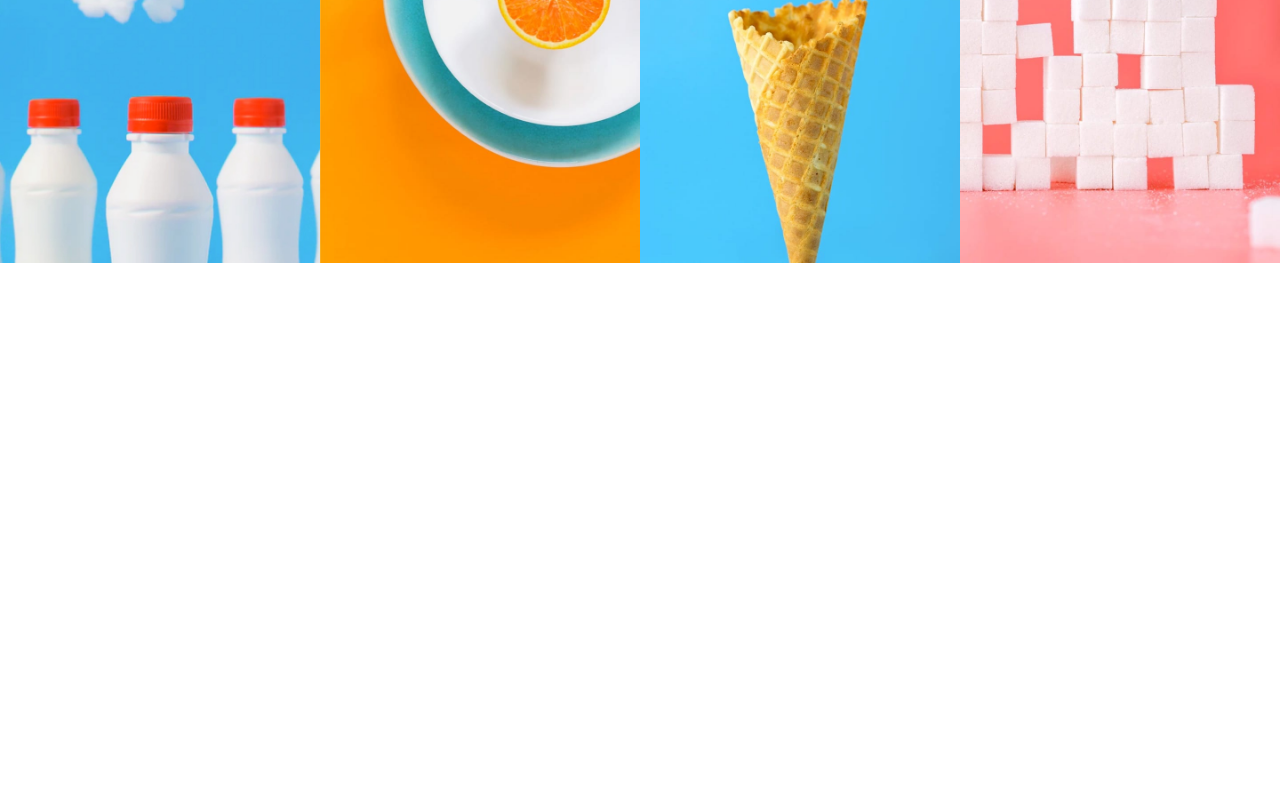
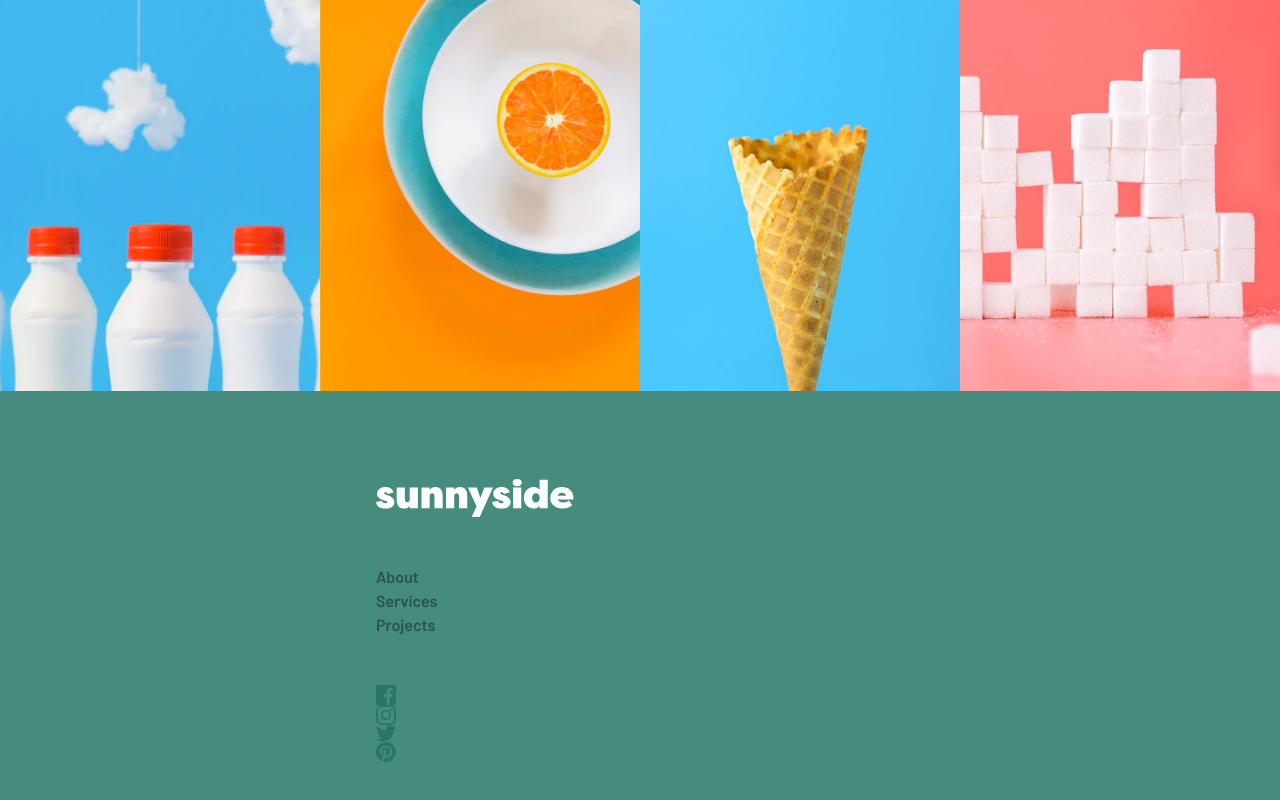
Before and after one commit to JacobJax/sunnyside, a React (Vite) app: page / in a window 1280 px wide. Shown: the part 4857-5657 px from the top of the page. Before the commit the page ends 5120 px from the top, so only its background shows below. Built offline with nearby package versions, Linux system fonts and the light colour scheme.

Commit message:
build footer

```diff
--- a/src/App.jsx
+++ b/src/App.jsx
@@ -5,6 +5,7 @@ import About from './components/About'
 import Services from './components/Services'
 import Testimonial from './components/Testimonial'
 import Projects from './components/Projects'
+import Footer from './components/Footer'
 
 function App() {
 
@@ -18,6 +19,7 @@ function App() {
       <Services />
       <Testimonial />
       <Projects />
+      <Footer />
     </>
   )
 }
--- /dev/null
+++ b/src/components/Footer.css
@@ -0,0 +1,22 @@
+footer {
+   background-color: var(--dark-moderate-cyan);
+}
+#footer-container {
+   padding: 4rem;
+   display: flex;
+   flex-direction: column;
+   align-items: center;
+}
+#footer-container div {
+   padding: 1.5rem;
+   width: 100%;
+   max-width: 36rem;
+}
+#footer-logo img{
+   fill: var(--dark-desaturated-cyan);
+   height: 2.4rem;
+}
+#footer-links {
+   font-family: 'Barlow', sans-serif;
+   color: var(--dark-desaturated-cyan);
+}
--- /dev/null
+++ b/src/components/Footer.jsx
@@ -0,0 +1,33 @@
+import './Footer.css'
+import Logo from '../assets/images/logo.svg'
+import FacebookIcon from '../assets/images/icon-facebook.svg'
+import InstaIcon from '../assets/images/icon-instagram.svg'
+import PinIcon from '../assets/images/icon-pinterest.svg'
+import TwitterIcon from '../assets/images/icon-twitter.svg'
+
+export default function Footer() {
+   return (
+      <footer>
+         <div id='footer-container' className="container text-center">
+            <div id="footer-logo" className='grid place-items-center'>
+               <img src={Logo} alt="Logo image" />
+            </div>
+            <div id="footer-links">
+               <ul className='flex justify-between'>
+                  <li><a href="#" className='text-xl'>About</a></li>
+                  <li><a href="#" className='text-xl'>Services</a></li>
+                  <li><a href="#" className='text-xl'>Projects</a></li>
+               </ul>
+            </div>
+            <div id="social-links">
+               <ul className='flex justify-between'>
+                  <li><a href="#"><img src={FacebookIcon} alt="Facebook icon" /></a></li>
+                  <li><a href="#"><img src={InstaIcon} alt="Instagram icon" /></a></li>
+                  <li><a href="#"><img src={TwitterIcon} alt="Twitter icon" /></a></li>
+                  <li><a href="#"><img src={PinIcon} alt="Pinterest icon" /></a></li>
+               </ul>
+            </div>
+         </div>
+      </footer>
+   )
+}
--- a/src/components/Navbar.jsx
+++ b/src/components/Navbar.jsx
@@ -27,7 +27,7 @@ export default function Navbar() {
                   <img src={Hamgurger} alt="hamburger menu" id='hamburger' />
                </div>
                <div id="menu-links" className='md:w-full md:flex md:justify-between md:gap-4'>
-                  <ul className='text-white md:flex md:justify-between md:w-3/4 md:items-center'>
+                  <ul className='text-white md:flex md:justify-between md:w-3/4 md:items-center md:px-8'>
                      <li><a href="#">About</a></li>
                      <li><a href="#">Services</a></li>
                      <li><a href="#">Projects</a></li>
--- a/src/components/Testimonial.css
+++ b/src/components/Testimonial.css
@@ -1,5 +1,6 @@
 #testimonial {
    background-color: #fde8e8;
+   padding: 2rem;
 }
 :is(#testimonial) h1, :is(#testimonial) h3 {
    font-family: 'Fraunces', serif;
@@ -23,3 +24,9 @@
 small {
    color: var(--dark-moderate-cyan);
 }
+
+@media (min-width: 768px) {
+   #testimonial {
+      padding: 4rem;
+   }
+}
--- a/src/index.css
+++ b/src/index.css
@@ -10,7 +10,6 @@
 
 :root {
   font-family: Inter, system-ui, Avenir, Helvetica, Arial, sans-serif;
-
 
   --soft-red: hsl(7, 99%, 70%);
   --yellow: hsl(51, 100%, 49%);
```
